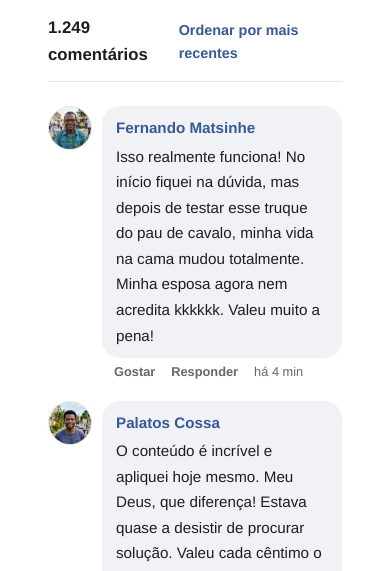
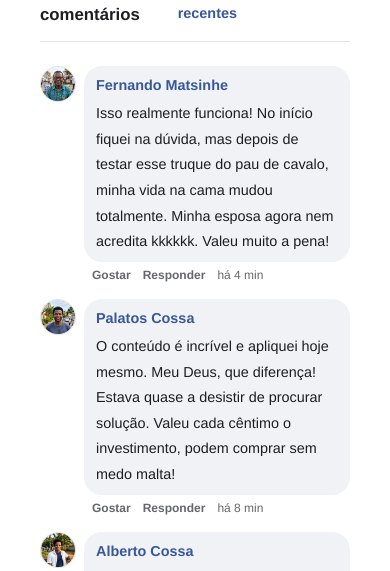
Before and after one commit to perfectdetails258-byte/truque-de-ig, a React (Vite) app: page / in a window 390 px wide. Shown: the part 981-1552 px from the top of the page. Built offline with nearby package versions, Linux system fonts and the light colour scheme.

Commit message:
style: remove vsl shadow and improve mobile responsiveness for comments

```diff
--- a/src/index.css
+++ b/src/index.css
@@ -292,12 +292,7 @@ body {
   border-radius: 0;
   overflow: hidden;
   background: transparent;
-  box-shadow: var(--shadow-md);
-  transition: box-shadow .3s ease;
-}
-
-.video-wrapper:hover {
-  box-shadow: var(--shadow-lg);
+  box-shadow: none;
 }
 
 .video-caption {
@@ -521,4 +516,12 @@ body {
   .hero-title { font-size: 1.18rem; letter-spacing: .03em; }
   .hl-box { padding: 1px 7px 3px; }
   .section-title { font-size: 1.6rem; }
+
+  .testimonials-section { padding: 40px 16px; }
+  .fb-avatar { width: 36px; height: 36px; }
+  .fb-comment { gap: 8px; margin-bottom: 14px; }
+  .fb-comment-bubble { padding: 8px 12px; }
+  .fb-name { font-size: 0.9rem; }
+  .fb-text { font-size: 0.9rem; }
+  .fb-comment-actions { gap: 12px; font-size: 0.75rem; padding-left: 8px; }
 }
```
